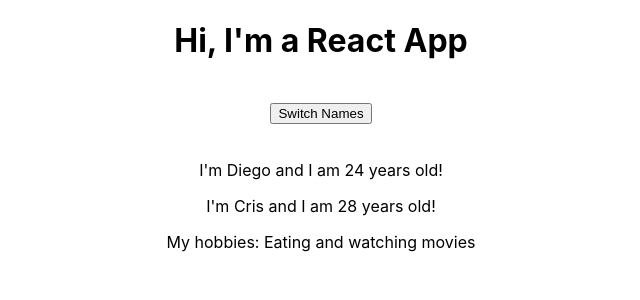
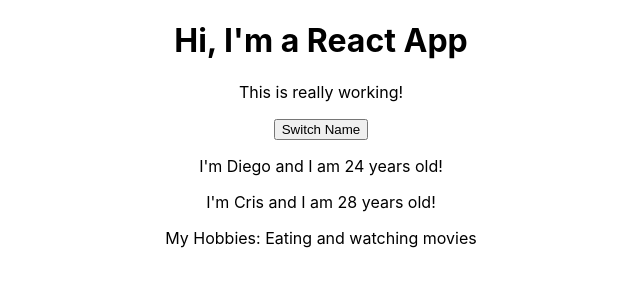
Before and after one commit to dnmiko/reactCoursePlayground, a React (Create React App) app in the folder react-complete-guide/: page / in a window 1280 px wide. Shown: the top 300 px of the page, without its empty margins (319-959 px from the left). Built offline with nearby package versions, Linux system fonts and the light colour scheme.

Commit message:
Pasar referencias de métodos entre componentes

```diff
--- a/react-complete-guide/src/App.js
+++ b/react-complete-guide/src/App.js
@@ -1,51 +1,98 @@
-import React, { useState } from 'react';
+import React, { Component } from 'react';
 import './App.css';
 import Person from './Person/Person';
 
-const App = props => {
-  const [personsState, setPersonsState] = useState({
+// SOLUCION UTILIZANDO FUNCTION-BASED COMPONENTS Y HOOKS
+// const App = props => {
+//   const [personsState, setPersonsState] = useState({
+//     persons: [
+//       {
+//         name: 'Diego',
+//         age: 24
+//       },
+//       {
+//         name: 'Cris',
+//         age: 28
+//       }
+//     ]
+//   });
+
+//   const switchNamesHandler = () => {
+//     setPersonsState({
+//       persons: [
+//         {
+//           name: 'Diego Fernando',
+//           age: 24
+//         },
+//         {
+//           name: 'Alejandra Cristina',
+//           age: 28
+//         }
+//       ]
+//     });
+//   };
+
+//   return (
+//     <div className="App">
+//       <h1>
+//         Hi, I'm a React App
+//       </h1>
+//       <br></br>
+//       <button onClick={switchNamesHandler}>Switch Names</button>
+//       <br></br>
+//       <br></br>
+//       <Person name={personsState.persons[0].name} age={personsState.persons[0].age}/>
+//       <Person name={personsState.persons[1].name} age = {personsState.persons[1].age}>
+//         My hobbies: Eating and watching movies
+//       </Person>
+//     </div>
+//   )
+// };
+
+// export default App;
+
+// SOLUCION UTILIZANDO CLASS-BASED COMPONENTS
+class App extends Component {
+  state = {
     persons: [
-      {
-        name: 'Diego',
-        age: 24
-      },
-      {
-        name: 'Cris',
-        age: 28
-      }
+      { name: 'Diego', age: 24 },
+      { name: 'Cris', age: 28 }
     ]
-  });
+  };
 
-  const switchNamesHandler = () => {
-    setPersonsState({
+  switchNameHandler = (newName) => {
+    // console.log('Was clicked!');
+    // DON'T DO THIS: this.state.persons[0].name = 'Maximilian';
+    this.setState({
       persons: [
-        {
-          name: 'Diego Fernando',
-          age: 24
-        },
-        {
-          name: 'Alejandra Cristina',
-          age: 28
-        }
+        { name: 'Diego Fernando', age: 24 },
+        { name: newName, age: 28 }
       ]
     });
   };
 
-  return (
-    <div className="App">
-      <h1>
-        Hi, I'm a React App
-      </h1>
-      <br></br>
-      <button onClick={switchNamesHandler}>Switch Names</button>
-      <br></br>
-      <br></br>
-      <Person name={personsState.persons[0].name} age={personsState.persons[0].age}/>
-      <Person name={personsState.persons[1].name} age = {personsState.persons[1].age}>
-        My hobbies: Eating and watching movies
-      </Person>
-    </div>
-  )
-};
+  render() {
+    return (
+      <div className="App">
+        <h1>Hi, I'm a React App</h1>
+        <p>This is really working!</p>
+        <button onClick={this.switchNameHandler.bind(this, 'Fofi')}>Switch Name</button>
+        <Person
+          name={this.state.persons[0].name}
+          age={this.state.persons[0].age}
+          click={this.switchNameHandler.bind(this, 'Fafi')}
+        />
+        <Person
+          name={this.state.persons[1].name}
+          age={this.state.persons[1].age}
+          click={this.switchNameHandler}
+        >
+          My Hobbies: Eating and watching movies
+        </Person>
+      </div>
+    );
+    // return React.createElement('div', {className: 'App'}, React.createElement('h1', null, 'Does this work now?'));
+  }
+}
 
 export default App;
--- a/react-complete-guide/src/Person/Person.js
+++ b/react-complete-guide/src/Person/Person.js
@@ -4,7 +4,7 @@ import React from 'react';
 const person = (props) => {
     return (
         <div>
-            <p>I'm {props.name} and I am {props.age} years old!</p>
+            <p onClick={props.click}>I'm {props.name} and I am {props.age} years old!</p>
             <p>{props.children}</p>
         </div>
     )
```
Also changed, not shown: 1 other file (tests, documents, lock files or other folders).
